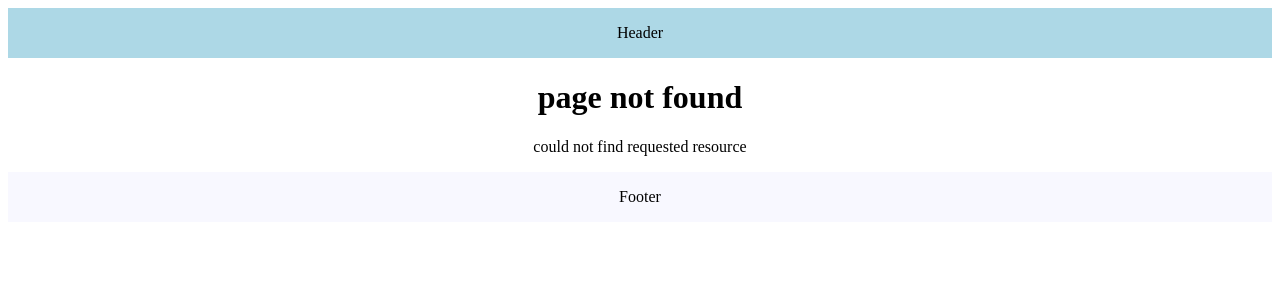
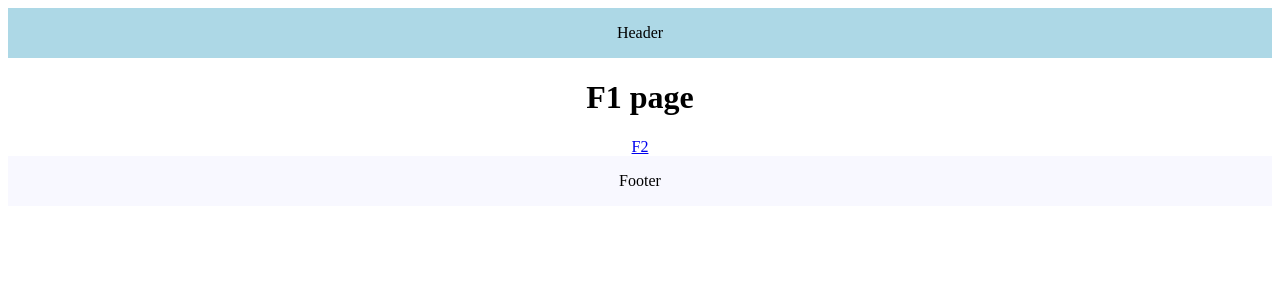
Before and after one commit to Rajitha-Kilaru/nextjs-course, a Next.js app: page /f1 in a window 1280 px wide. Before the commit this address had no page. Shown: the top 300 px of the page. Built offline with nearby package versions, Linux system fonts and the light colour scheme.

Commit message:
intercepting-routees

```diff
--- /dev/null
+++ b/src/app/f1/(.)f2/page.tsx
@@ -0,0 +1,5 @@
+export default function InterceptedF2() {
+    return (
+        <h1>(.) Intercepted F2 page</h1>
+    )
+}
--- /dev/null
+++ b/src/app/f1/f2/page.tsx
@@ -0,0 +1,5 @@
+export default function F2() {
+    return (
+        <h1>F2 page</h1>
+    )
+}
--- /dev/null
+++ b/src/app/f1/f3/page.tsx
@@ -0,0 +1,5 @@
+export default function F3() {
+    return (
+        <h1>F3 page</h1>
+    )
+}
--- /dev/null
+++ b/src/app/f1/page.tsx
@@ -0,0 +1,12 @@
+import Link from "next/link";
+
+export default function F1() {
+    return (
+        <div>
+            <h1>F1 page</h1>
+            <div>
+                <Link href="/f1/f2">F2</Link>
+            </div>
+            </div>
+    )
+}
```
Also changed, not shown: src/app/f1/f4/(..)f3/page.tsx (added, +7 -0 lines), src/app/f1/f4/(...)about/page.tsx (added, +7 -0 lines), src/app/f1/f4/page.tsx (added, +11 -0 lines).
